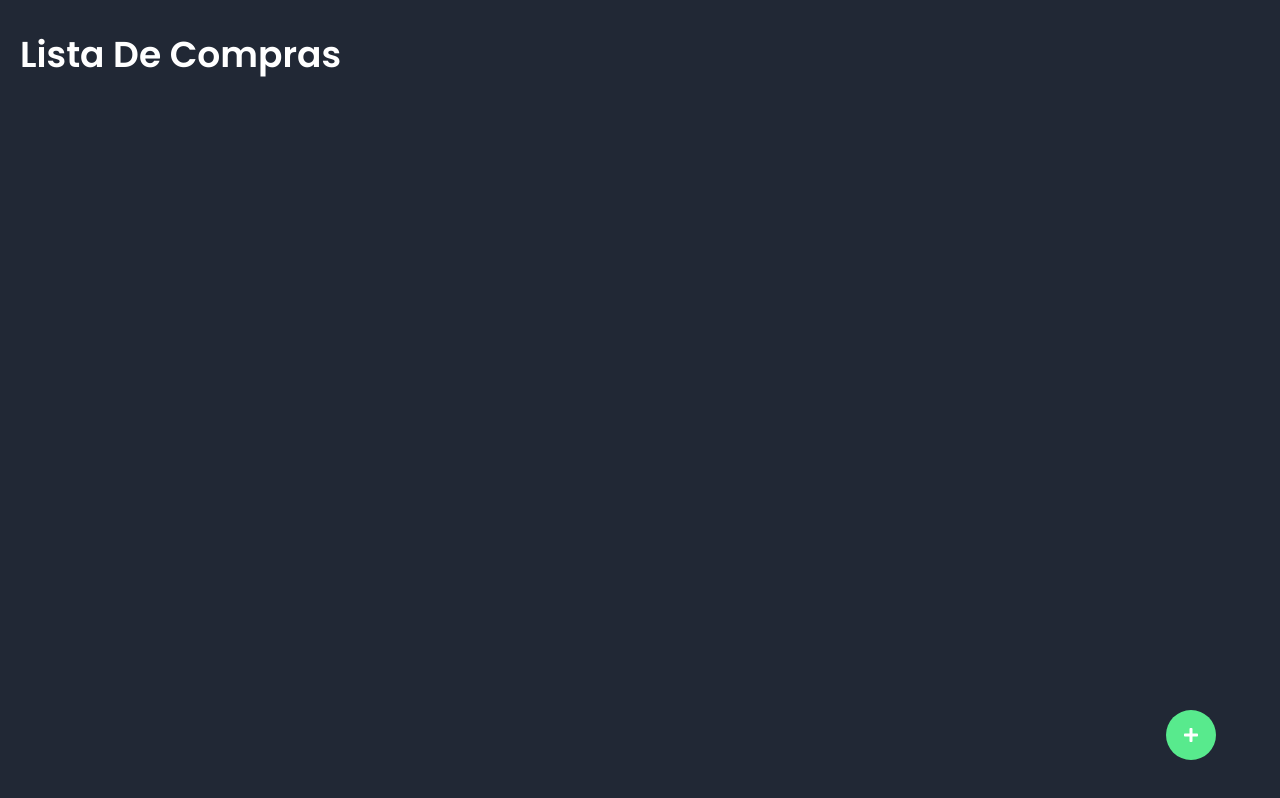
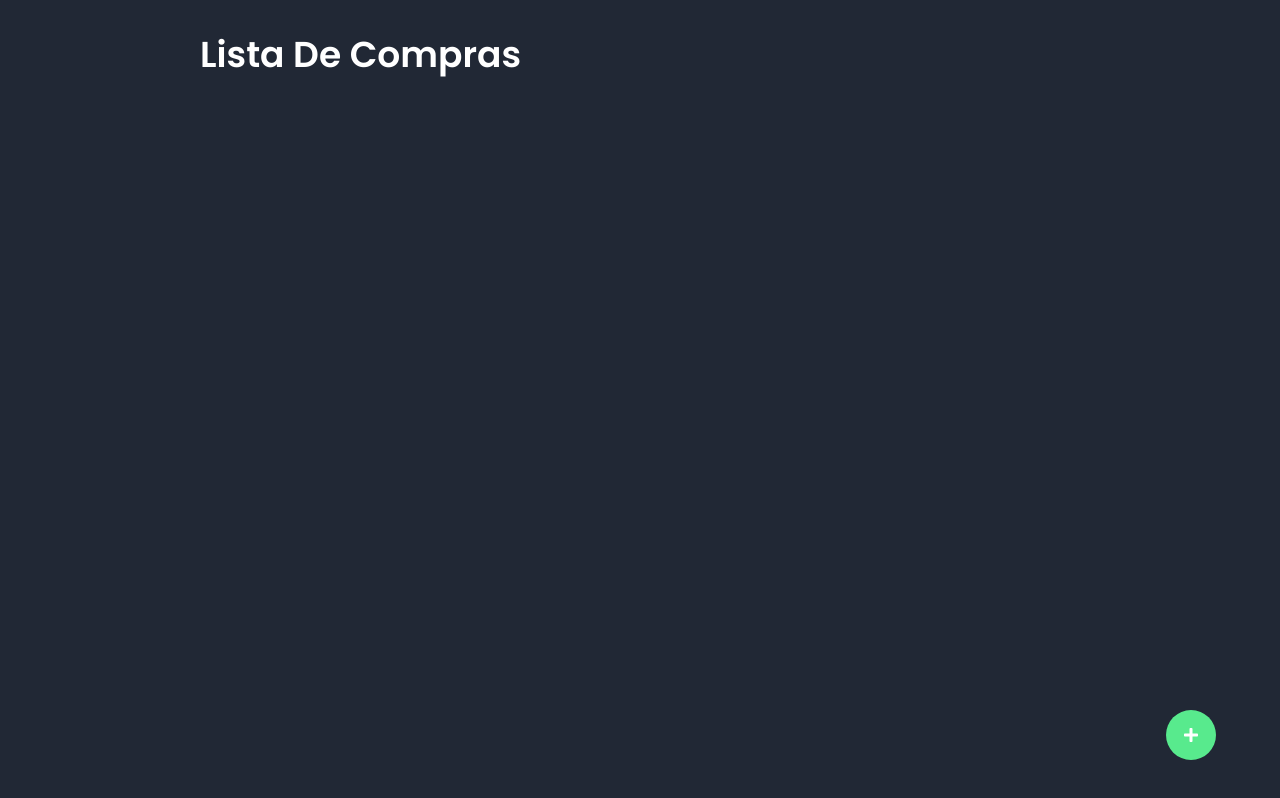
Before and after one commit to Andre0n/shopping-list, a React (Vite) app: page / in a window 1280 px wide. Built offline with nearby package versions, Linux system fonts and the light colour scheme.

Commit message:
update the UI and style of app

```diff
--- a/src/App.css
+++ b/src/App.css
@@ -1,11 +1,11 @@
 .App {
+    margin: 0 auto;
     width: 100%;
+    max-width: 920px;
     height: 100vh;
-    background-color: #212835;
     display: flex;
     flex-direction: column;
     padding: 2.2rem 1.25rem;
-    overflow-y: scroll;
 }
 .App > h1 {
     font-size: 1.875rem;
--- a/src/index.css
+++ b/src/index.css
@@ -14,9 +14,11 @@ body {
     font-family: "Poppins", sans-serif;
     -webkit-font-smoothing: antialiased;
     -moz-osx-font-smoothing: grayscale;
+    background-color: #212835;
     color: #ffffff;
 }
 #root {
     width: 100%;
     height: 100%;
+    background-color: #212835;
 }
```
